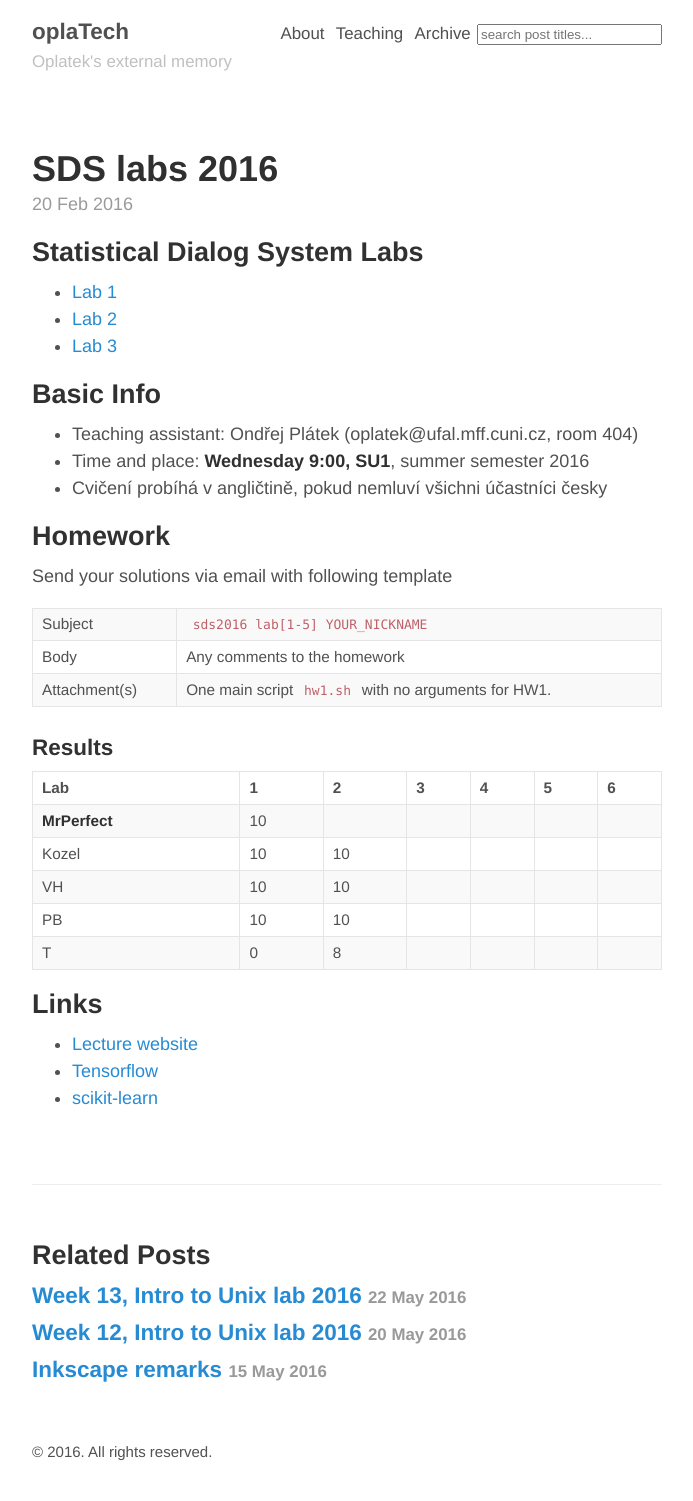
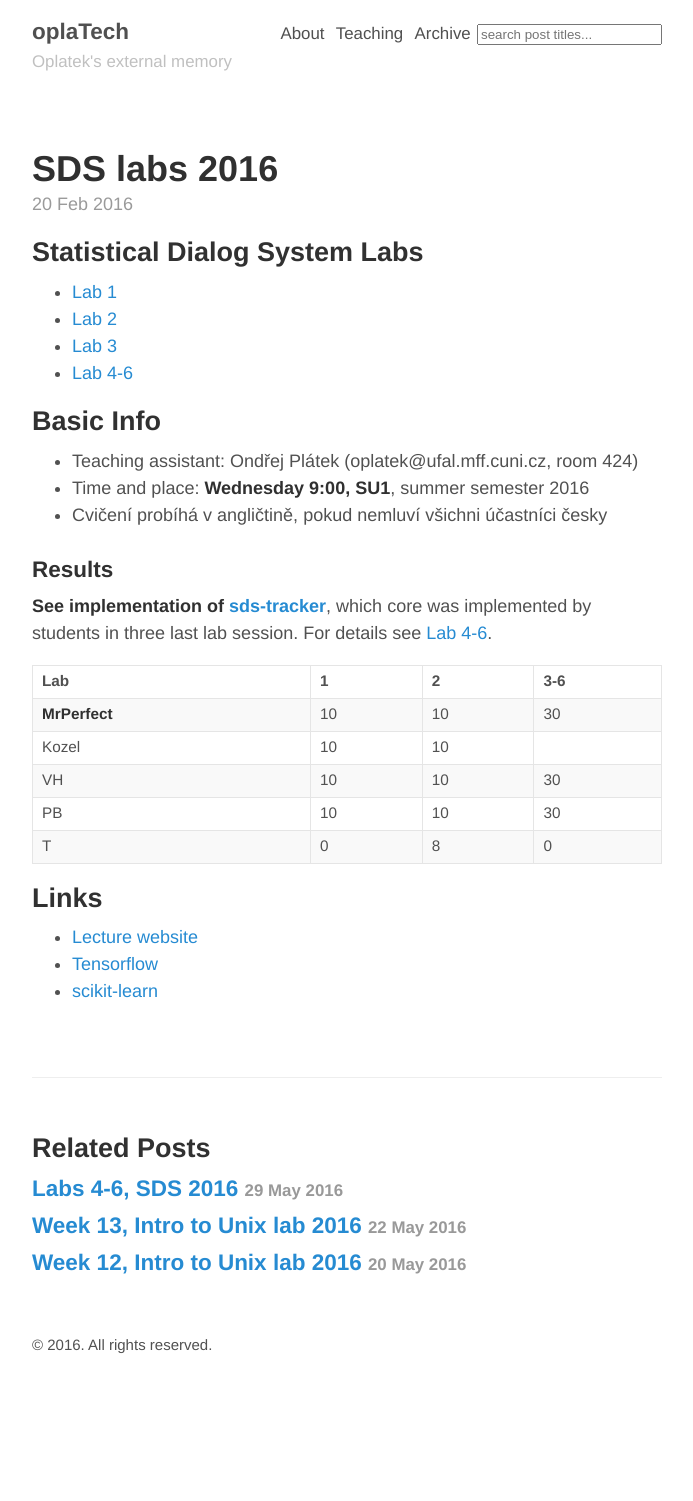
Before and after one commit to oplatek/oplatek.github.io, a Jekyll site: the page built from _posts/2016-02-20-labs-sds.md, in a window 1280 px wide. Shown: the whole page, without its empty margins (293-986 px from the left). Built offline with Jekyll 4.4.1, drawn with Linux system fonts in a browser that asks for light colours; after the commit the page ends 1394 px from its top, so only the background shows below that.

Commit message:
summary of sds-labs

```diff
--- a/_posts/2016-02-20-labs-sds.md
+++ b/_posts/2016-02-20-labs-sds.md
@@ -10,31 +10,28 @@ Statistical Dialog System Labs
 - [Lab 1](/2016/02/29/sds-lab-1/)
 - [Lab 2](/2016/03/16/sds-lab-2/)
 - [Lab 3](/2016/03/22/sds-lab-3/)
+- [Lab 4-6](/2016/05/29/sds-lab-4-6/)
 
 Basic Info
 ----------
-- Teaching assistant: Ondřej Plátek (oplatek@ufal.mff.cuni.cz, room 404)
+- Teaching assistant: Ondřej Plátek (oplatek@ufal.mff.cuni.cz, room 424)
 - Time and place: **Wednesday 9:00, SU1**, summer semester 2016
 - Cvičení probíhá v angličtině, pokud nemluví všichni účastníci česky
 
-Homework
---------
-Send your solutions via email with following template
-
-| Subject | `sds2016 lab[1-5] YOUR_NICKNAME`
-| Body    | Any comments to the homework |
-| Attachment(s) | One main script `hw1.sh` with no arguments for HW1.|
 
 ### Results
 
-|--------------|---|---|---|---|---|---|
-|Lab           | 1 | 2 | 3 | 4 | 5 | 6 |
-|--------------|---|---|---|---|---|---|
-| **MrPerfect**| 10|   |   |   |   |   |
-| Kozel        | 10| 10|   |   |   |   |
-| VH           | 10| 10|   |   |   |   |
-| PB           | 10| 10|   |   |   |   |
-| T            |  0|  8|   |   |   |   |
+**See implementation of [sds-tracker](https://github.com/oplatek/sds-tracker)**, which core was implemented by students in three last lab session.
+For details see [Lab 4-6](/2016/05/29/sds-lab-4-6/).
+
+|--------------|---|---|---|
+|Lab           | 1 | 2 |3-6|
+|--------------|---|---|---|
+| **MrPerfect**| 10| 10| 30|
+| Kozel        | 10| 10|   |
+| VH           | 10| 10| 30|
+| PB           | 10| 10| 30|
+| T            |  0|  8|  0|
 
 Links
 -----
```
Also changed, not shown: _posts/2016-02-02-labs-unix.md (+1 -1 lines), _posts/2016-03-22-sds-lab-3.md (+1 -1 lines), _posts/2016-05-29-sds-lab-4-6.md (added, +13 -0 lines).
